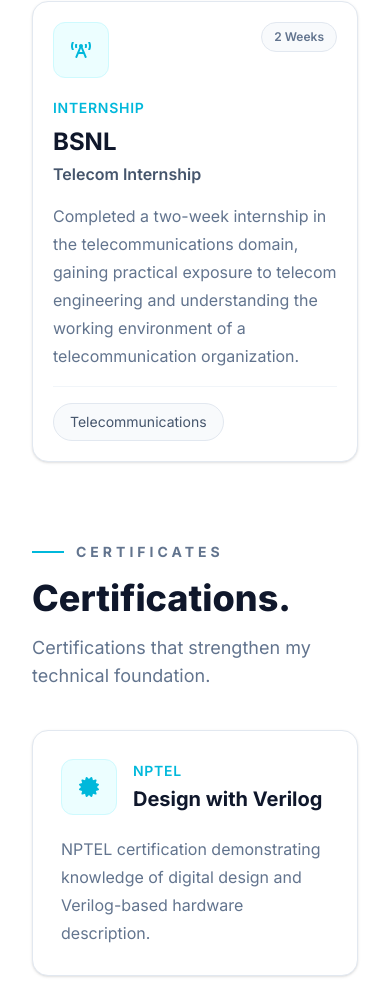
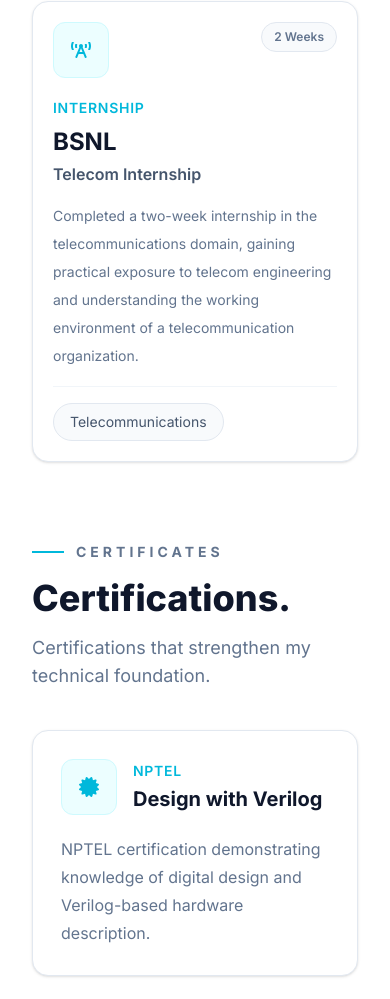
Before and after one commit to dokulamohitkumar-blip/portfolio, a React (Vite) app: page / in a window 390 px wide. Shown: the part 7536-8535 px from the top of the page. Built offline with nearby package versions, Linux system fonts and the light colour scheme.

Commit message:
Fix mobile horizontal scrolling

```diff
--- a/src/components/Experience.jsx
+++ b/src/components/Experience.jsx
@@ -118,7 +118,7 @@
               Telecom Internship
             </h4>
 
-            <p className="mt-4 text-slate-500 leading-7">
+            <p className="mt-4 text-sm md:text-base text-slate-500 leading-7">
               Completed a two-week internship in the telecommunications
               domain, gaining practical exposure to telecom engineering
               and understanding the working environment of a
```
